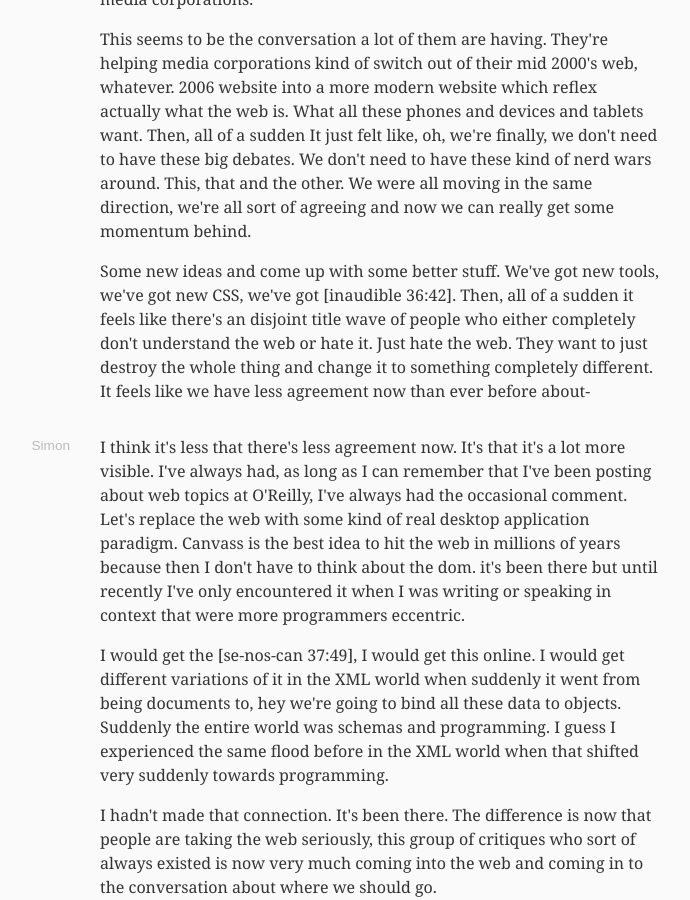
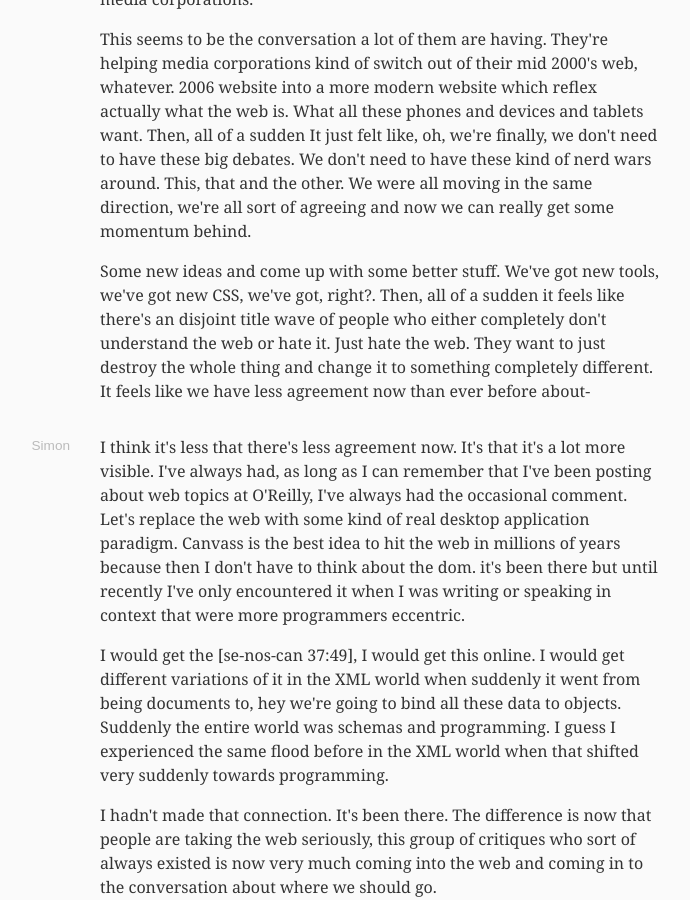
Before and after one commit to jensimmons/webahead-transcripts, a Jekyll site: the page built from _posts/transcripts/2014-04-03-065.html, in a window 1280 px wide and 900 px high, scrolled down 13284 px. Shown: the whole window, without its empty margins (280-970 px from the left). Built offline with Jekyll 4.4.1, drawn with Linux system fonts in a browser that asks for light colours; Markdown is read by kramdown in place of the engine named in the settings.

Commit message:
Fix inaudible at 36:42.

```diff
--- a/_posts/transcripts/2014-04-03-065.html
+++ b/_posts/transcripts/2014-04-03-065.html
@@ -159,7 +159,7 @@ permalink: 65/
 <dt>Jen</dt>
 <dd><p>There's something here that's just off. It did feel like we learned the hard way. We had come to this place where everybody is sort of agreeing. That progressive enhancements, a person in concerns, blah, blah, blah. Absolutely, that's what we're doing. Oh, my gosh. We thought the web was this other thing like print and now we're finally, after 23, 5 years, designing for the web itself. These are people whom their clients are big media corporations.</p>
 <p>This seems to be the conversation a lot of them are having. They're helping media corporations kind of switch out of their mid 2000's web, whatever. 2006 website into a more modern website which reflex actually what the web is. What all these phones and devices and tablets want. Then, all of a sudden It just felt like, oh, we're finally, we don't need to have these big debates. We don't need to have these kind of nerd wars around. This, that and the other. We were all moving in the same direction, we're all sort of agreeing and now we can really get some momentum behind.</p>
-<p>Some new ideas and come up with some better stuff. We've got new tools, we've got new CSS, we've got [inaudible 36:42]. Then, all of a sudden it feels like there's an disjoint title wave of people who either completely don't understand the web or hate it. Just hate the web. They want to just destroy the whole thing and change it to something completely different. It feels like we have less agreement now than ever before about-</p></dd>
+<p>Some new ideas and come up with some better stuff. We've got new tools, we've got new CSS, we've got, right?. Then, all of a sudden it feels like there's an disjoint title wave of people who either completely don't understand the web or hate it. Just hate the web. They want to just destroy the whole thing and change it to something completely different. It feels like we have less agreement now than ever before about-</p></dd>
 
 <dt>Simon</dt>
 <dd><p>I think it's less that there's less agreement now. It's that it's a lot more visible. I've always had, as long as I can remember that I've been posting about web topics at O'Reilly, I've always had the occasional comment. Let's replace the web with some kind of real desktop application paradigm. Canvass is the best idea to hit the web in millions of years because then I don't have to think about the dom. it's been there but until recently I've only encountered it when I was writing or speaking in context that were more programmers eccentric.</p>
```
